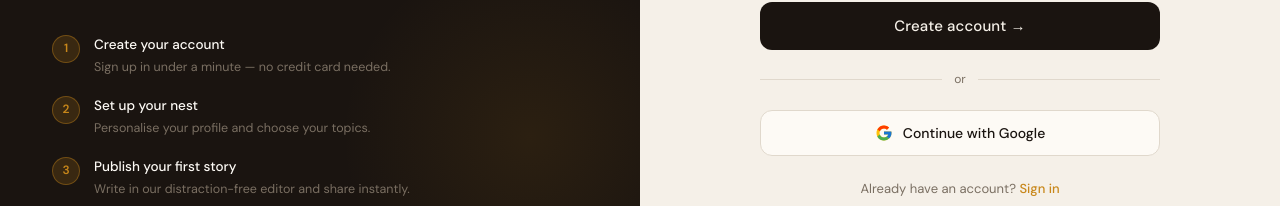
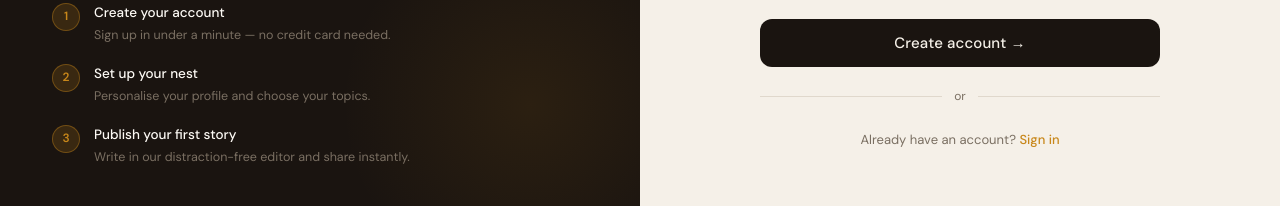
Before and after one commit to deepanshusuryan/blog_nest, a Next.js app: page /signup in a window 1280 px wide. Shown: the part 585-791 px from the top of the page. Built offline with nearby package versions, Linux system fonts and the light colour scheme; no server answers; a web font is replaced by a local one.

Commit message:
Login Sign up bug fixed

```diff
--- a/src/views/pages/login/loginForm.js
+++ b/src/views/pages/login/loginForm.js
@@ -165,10 +165,10 @@ const LoginForm = () => {
 
                     <div className="auth-divider">or</div>
 
-                    <button className="auth-google-btn">
+                    {/* <button className="auth-google-btn">
                         <FcGoogle style={{ fontSize: "18px" }} />
                         Continue with Google
-                    </button>
+                    </button> */}
 
                     <div className="auth-footer-text">
                         Don't have an account?{" "}
--- a/src/views/pages/signup/signUpForm.js
+++ b/src/views/pages/signup/signUpForm.js
@@ -403,10 +403,10 @@ const SignUpForm = () => {
 
                     <div className="auth-divider">or</div>
 
-                    <button className="auth-google-btn">
+                    {/* <button className="auth-google-btn">
                         <FcGoogle style={{ fontSize: "18px" }} />
                         Continue with Google
-                    </button>
+                    </button> */}
 
                     <div className="auth-footer-text">
                         Already have an account?{" "}
```
